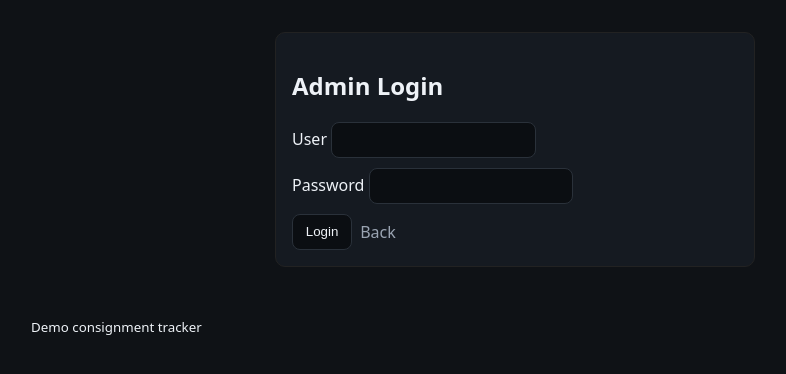
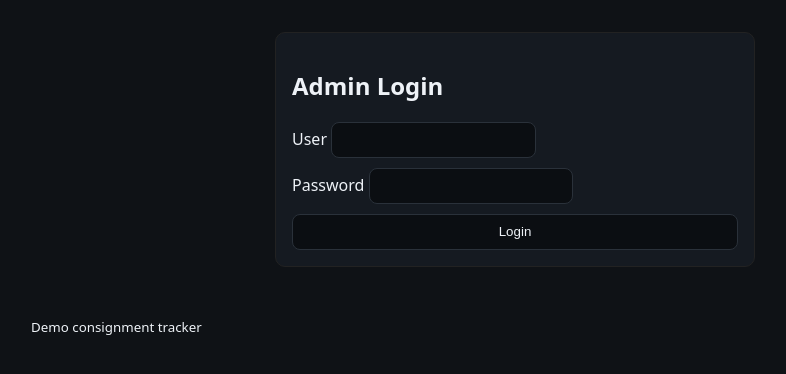
Before and after one commit to steadybomba/Consignment-baby, a Flask app: page /admin/login in a window 1280 px wide. Shown: the part 97-471 px from the top of the page, without its empty margins (125-911 px from the left). Run offline with Flask 3, Linux system fonts and the light colour scheme.

Commit message:
Update admin_login.html

```diff
--- a/templates/admin_login.html
+++ b/templates/admin_login.html
@@ -1,17 +1,12 @@
 {% extends "base.html" %}
 {% block content %}
-<section class="card" style="max-width:480px; margin: 1rem auto;">
+<section class="card" style="max-width:480px;margin:1rem auto;">
   <h1>Admin Login</h1>
-  {% if error %}
-    <p style="color:var(--danger)">{{ error }}</p>
-  {% endif %}
+  {% if error %}<p style="color:var(--danger)">{{ error }}</p>{% endif %}
   <form method="post" class="stack">
     <label>User <input name="user" required></label>
     <label>Password <input name="password" type="password" required></label>
-    <div style="display:flex; gap:.5rem; align-items:center;">
-      <button type="submit">Login</button>
-      <a class="muted" href="{{ url_for('index') }}">Back</a>
-    </div>
+    <button type="submit">Login</button>
   </form>
 </section>
 {% endblock %}
```
